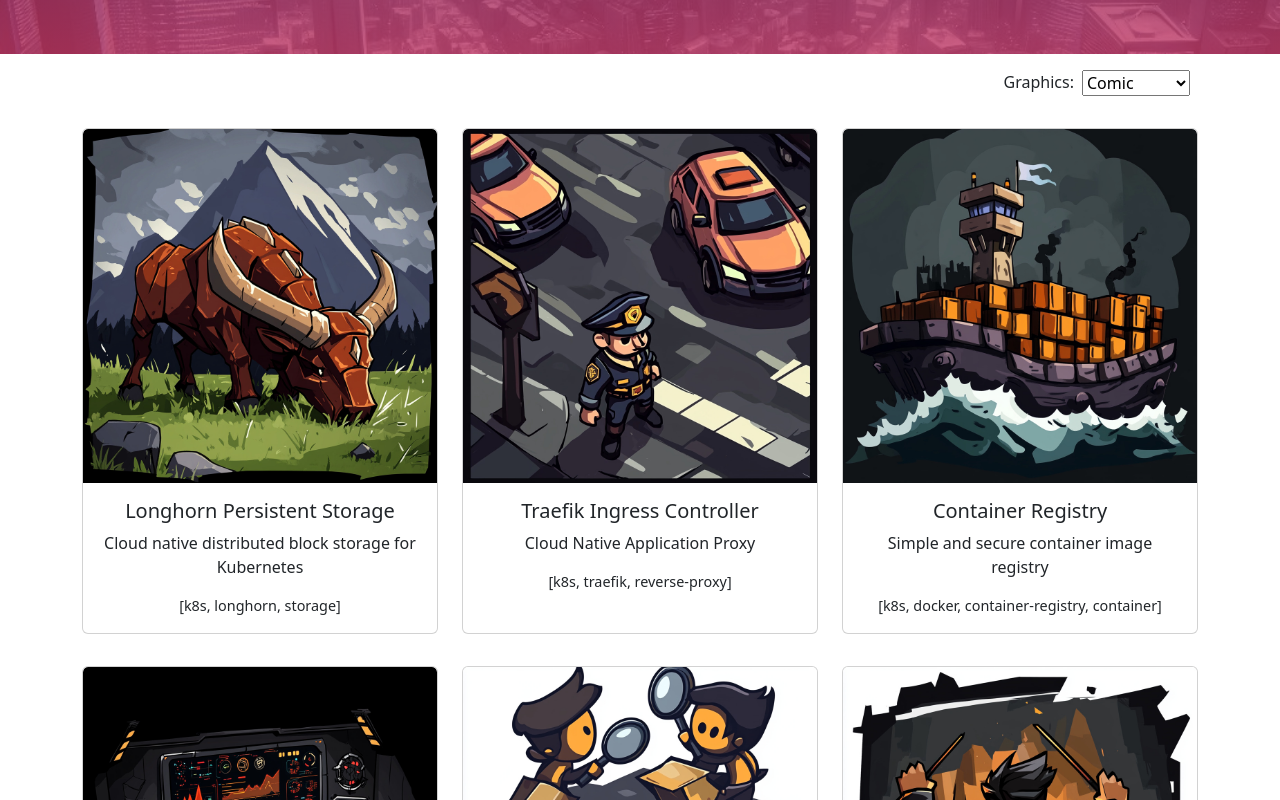
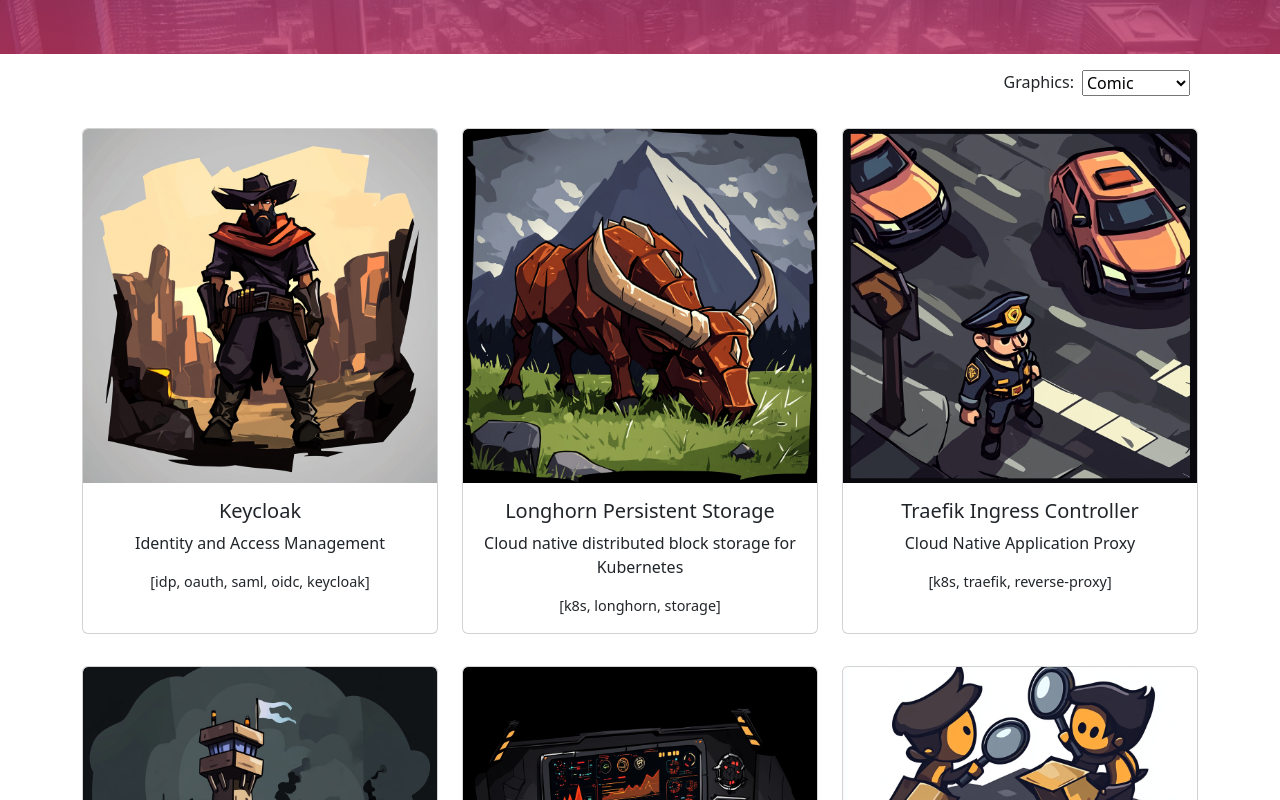
Before and after one commit to oglimmer/homepage-k8s, a Nuxt app: page / in a window 1280 px wide. Shown: the part 540-1340 px from the top of the page. Built offline with nearby package versions, Linux system fonts and the light colour scheme.

Commit message:
Add entry for Keycloak Identity and Access Management to data list.

```diff
--- a/app.vue
+++ b/app.vue
@@ -44,6 +44,16 @@
     //     ],
     //     techList: "[k8s, dashboard, rancher, management]",
     // },
+    {
+        imageSrc: "rancher.jpeg",
+        title: "Keycloak",
+        text: "Identity and Access Management",
+        linkData: [
+            ["https://id.oglimmer.de/", "Admin"],
+            ["https://www.keycloak.org/", "Documentation"],
+        ],
+        techList: "[idp, oauth, saml, oidc, keycloak]",
+    },
     {
         imageSrc: "longhorn.jpeg",
         title: "Longhorn Persistent Storage",
```
